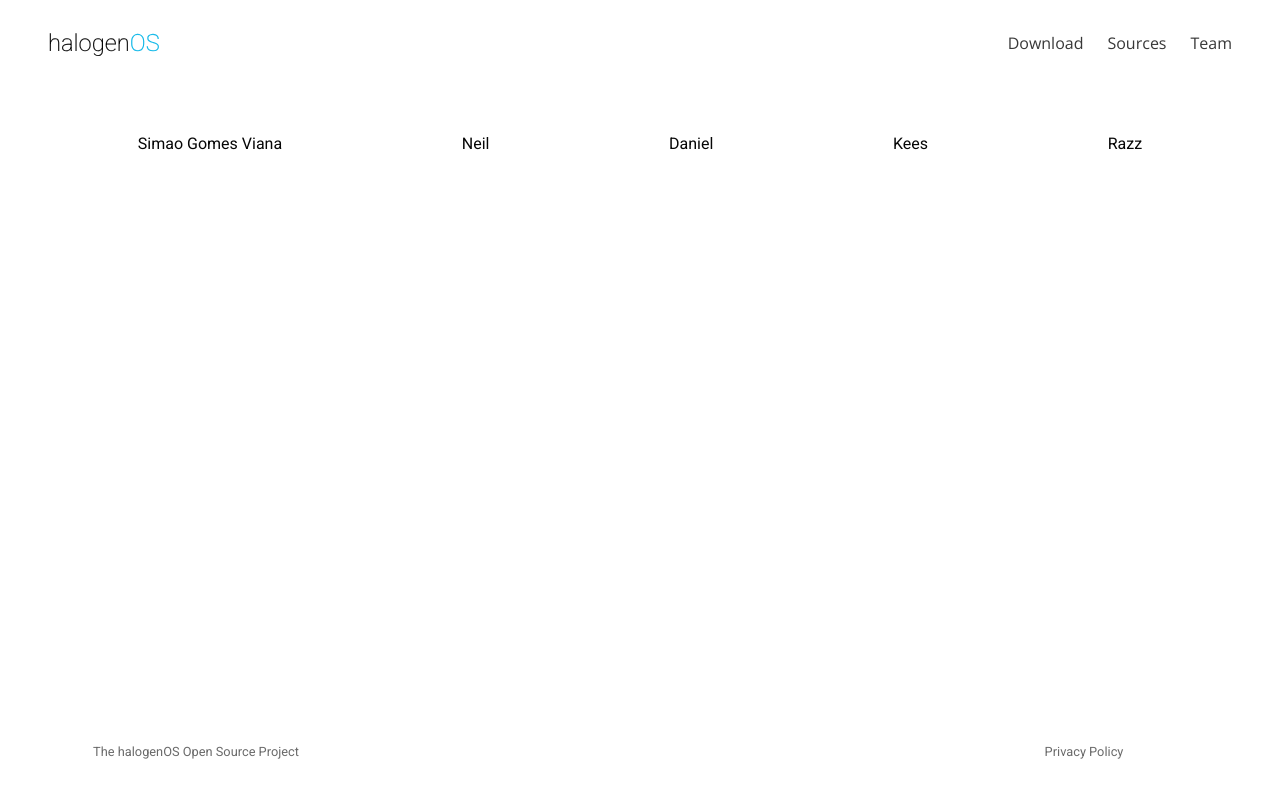
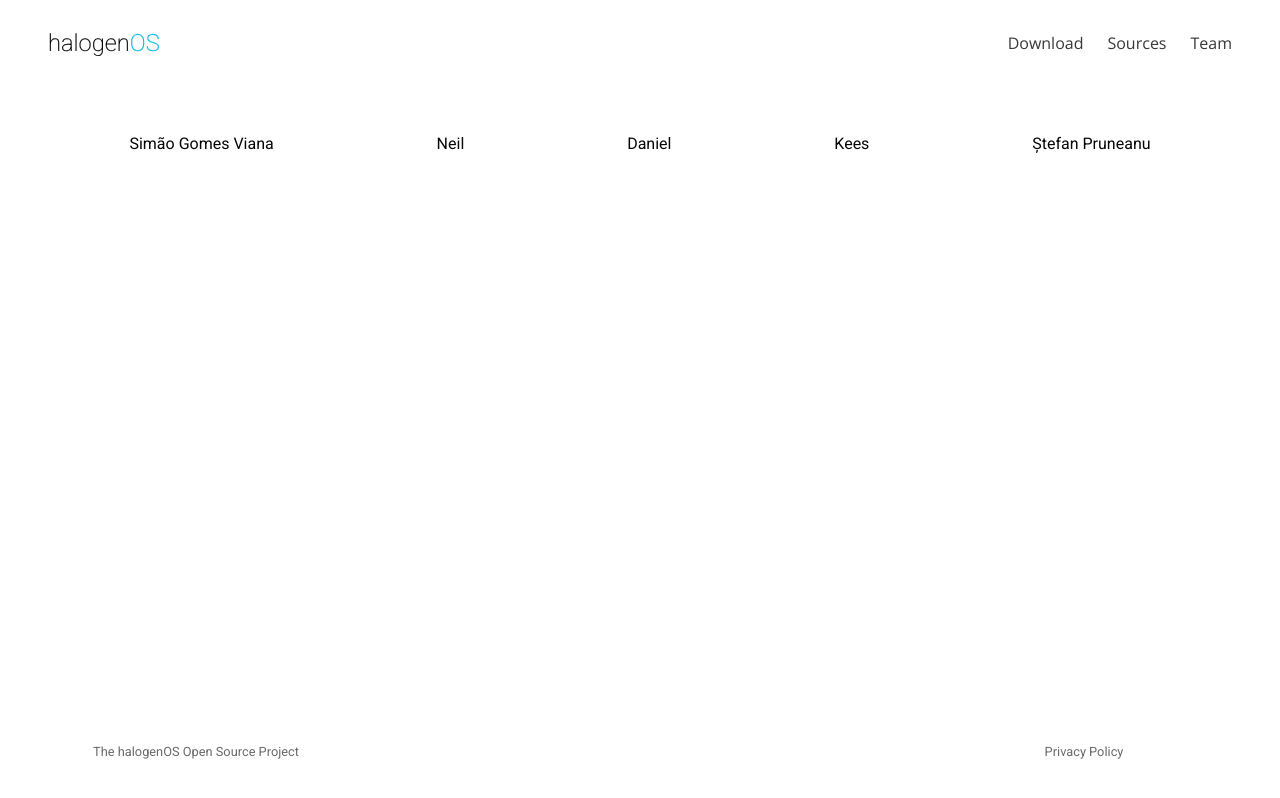
Before and after one commit to halogenOS/halogenos.org, a Vue app: page /team in a window 1280 px wide. Built offline with nearby package versions, Linux system fonts and the light colour scheme; a web font is replaced by a local one.

Commit message:
views: Team: correct names

```diff
--- a/src/views/Team.vue
+++ b/src/views/Team.vue
@@ -21,7 +21,7 @@ export default {
     data: () => ({
         members: [
             {
-                name: "Simao Gomes Viana"
+                name: "Simão Gomes Viana"
             },
             {
                 name: "Neil"
@@ -33,7 +33,7 @@ export default {
                 name: "Kees"
             },
             {
-                name: "Razz"
+                name: "Ștefan Pruneanu"
             }
         ]
     })
```
